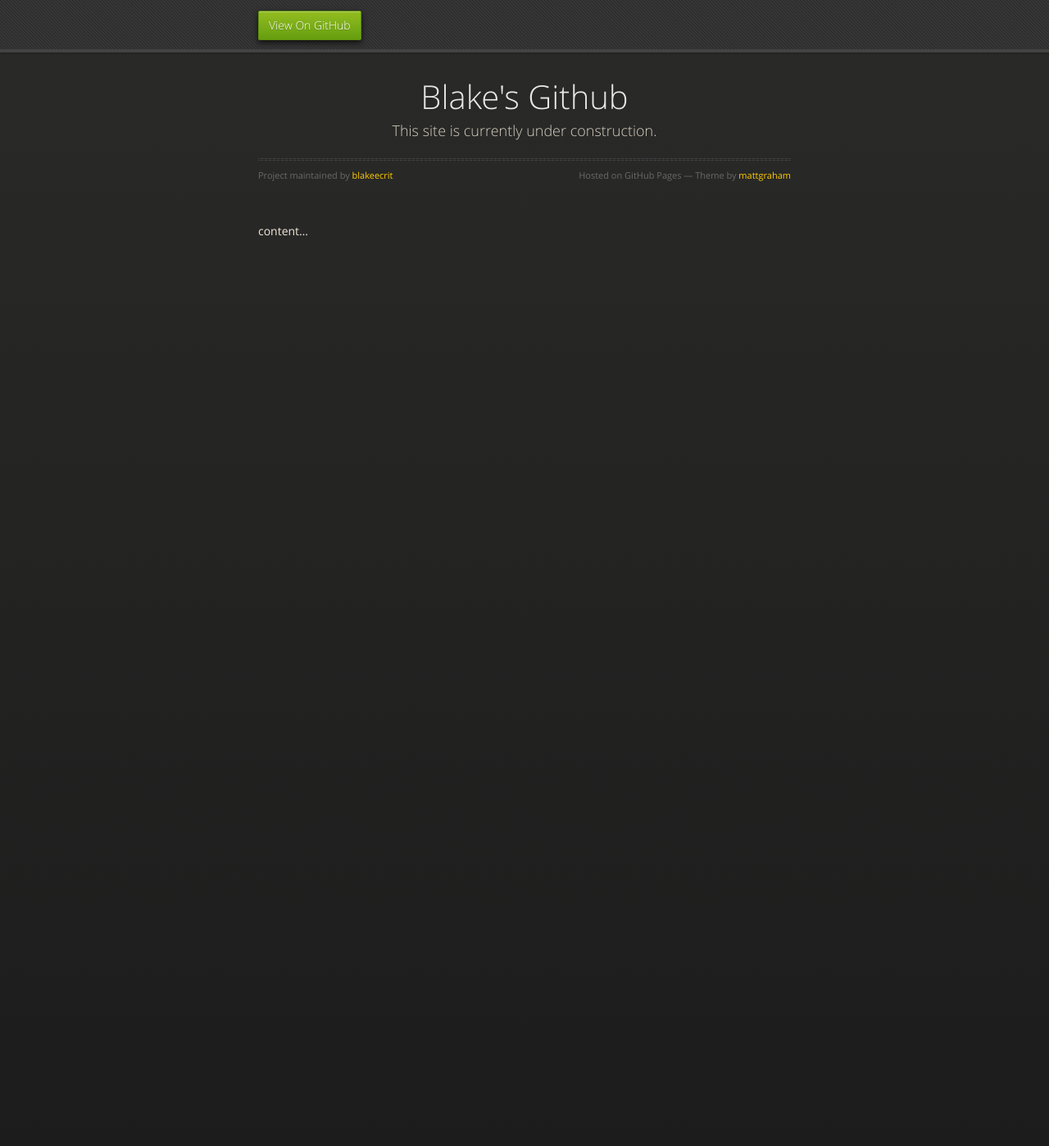
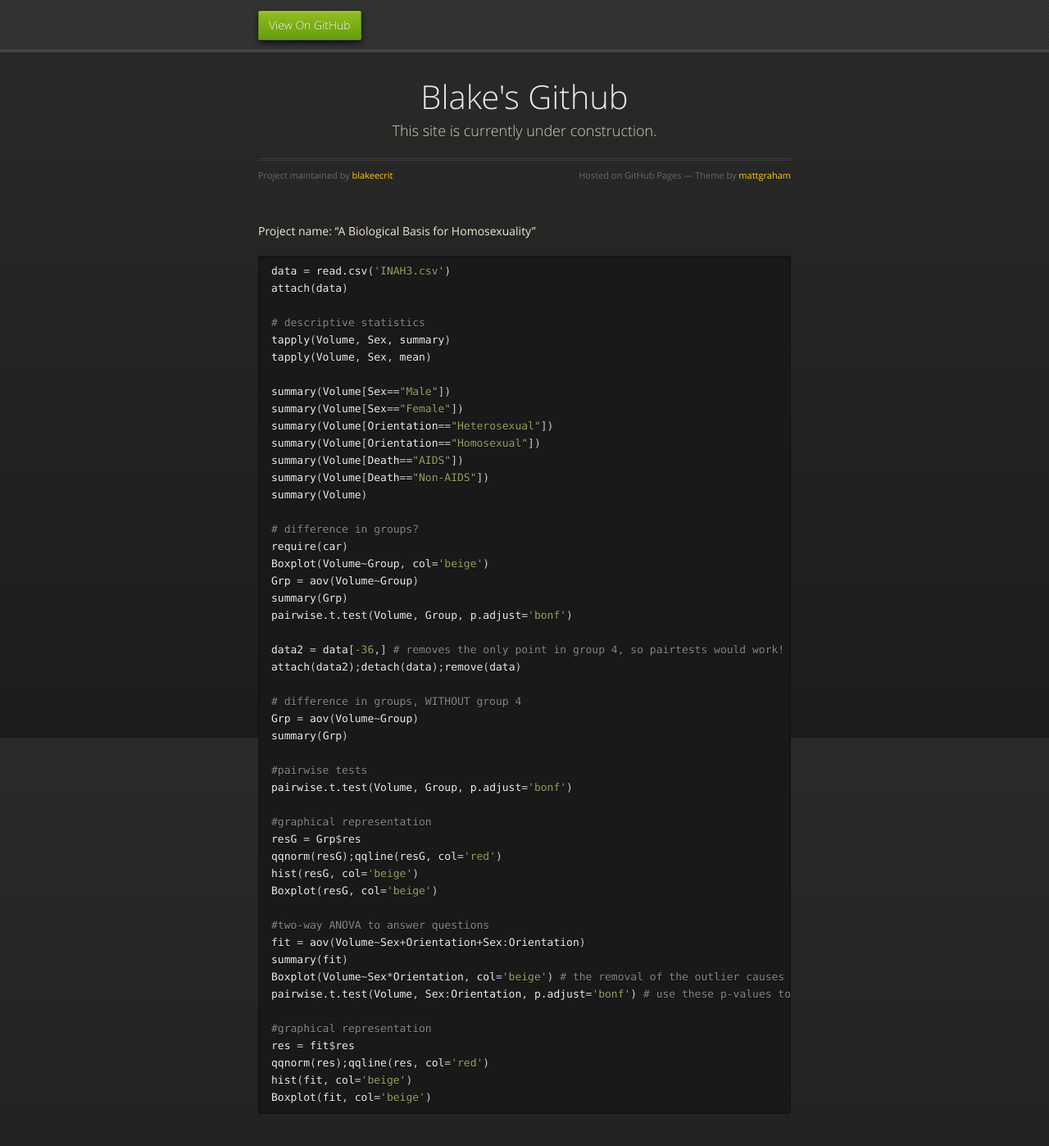
Before and after one commit to blakeecrit/bc.github.io, a Jekyll site: the page built from UMW/StatMethods/index.md, in a window 1280 px wide and 1400 px high. Shown: the whole window at 82% size. Built offline with Jekyll 4.4.1, drawn with Linux system fonts in a browser that asks for light colours; our own code applies the rules of GitHub Pages for plain Markdown files.

Commit message:
Update index.md

````diff
--- a/UMW/StatMethods/index.md
+++ b/UMW/StatMethods/index.md
@@ -1 +1,58 @@
-content...
+---
+title: Statistical Methods
+description: STAT 280 - taught by Dr. Melody Denhere
+---
+
+Project name: "A Biological Basis for Homosexuality"
+
+```r
+data = read.csv('INAH3.csv')
+attach(data)
+
+# descriptive statistics
+tapply(Volume, Sex, summary)
+tapply(Volume, Sex, mean)
+
+summary(Volume[Sex=="Male"])
+summary(Volume[Sex=="Female"])
+summary(Volume[Orientation=="Heterosexual"])
+summary(Volume[Orientation=="Homosexual"])
+summary(Volume[Death=="AIDS"])
+summary(Volume[Death=="Non-AIDS"])
+summary(Volume)
+
+# difference in groups?
+require(car)
+Boxplot(Volume~Group, col='beige')
+Grp = aov(Volume~Group)
+summary(Grp)
+pairwise.t.test(Volume, Group, p.adjust='bonf')
+
+data2 = data[-36,] # removes the only point in group 4, so pairtests would work!
+attach(data2);detach(data);remove(data)
+
+# difference in groups, WITHOUT group 4
+Grp = aov(Volume~Group)
+summary(Grp)
+
+#pairwise tests
+pairwise.t.test(Volume, Group, p.adjust='bonf')
+
+#graphical representation
+resG = Grp$res
+qqnorm(resG);qqline(resG, col='red')
+hist(resG, col='beige')
+Boxplot(resG, col='beige')
+
+#two-way ANOVA to answer questions
+fit = aov(Volume~Sex+Orientation+Sex:Orientation)
+summary(fit)
+Boxplot(Volume~Sex*Orientation, col='beige') # the removal of the outlier causes more outliers to form...
+pairwise.t.test(Volume, Sex:Orientation, p.adjust='bonf') # use these p-values to answer the questions!
+
+#graphical representation
+res = fit$res
+qqnorm(res);qqline(res, col='red')
+hist(fit, col='beige')
+Boxplot(fit, col='beige')
+```
````
